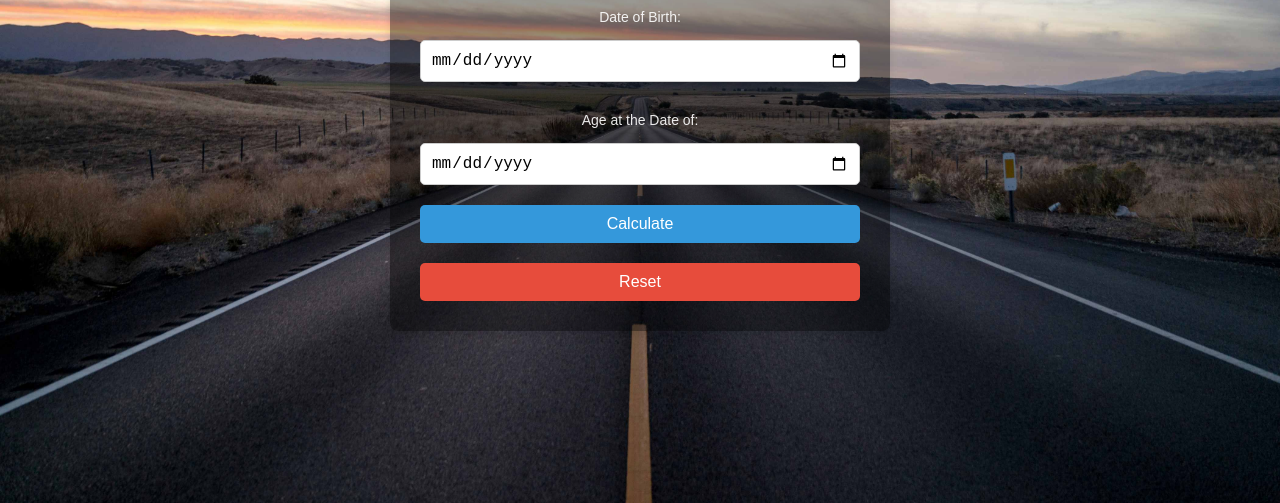
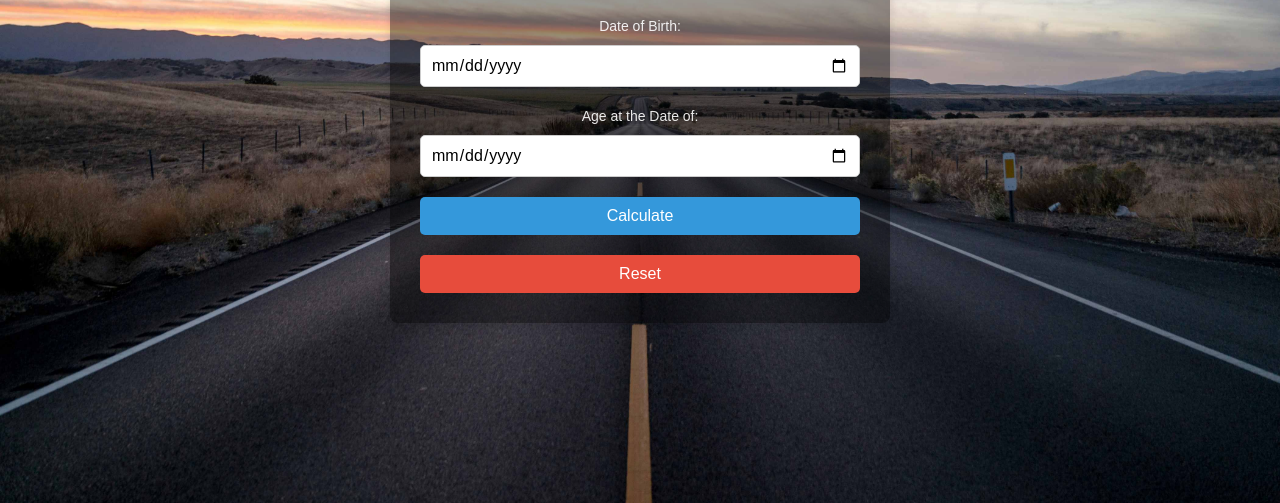
Before and after one commit to premkrrajbhar/Yukashi, a plain HTML site: page index.html in a window 1280 px wide. Shown: the part 297-800 px from the top of the page. Drawn offline with Linux system fonts and the light colour scheme.

Commit message:
removed unnecessary styles

```diff
--- a/css/style.css
+++ b/css/style.css
@@ -2,17 +2,14 @@
   margin: 0;
   padding: 0;
   box-sizing: border-box;
+  font-family: Arial, sans-serif;
 }
 
 body {
-  font-family: Arial, sans-serif;
-  background-color: #f4f4f9;
-  color: #333;
   display: flex;
   justify-content: center;
   align-items: center;
   min-height: 100vh;
-  padding: 20px;
   background: url(../image/bg-img.jpg);
   background-position: center;
   background-repeat: no-repeat;
@@ -23,6 +20,7 @@ body {
   background-color: rgba(0, 0, 0, 0.4);
   border-radius: 8px;
   padding: 30px;
+  margin: 30px;
   width: 100%;
   max-width: 500px;
   box-shadow: 0 4px 8px rgba(0, 0, 0, 0.1);
@@ -49,7 +47,6 @@ label {
   opacity: 0.9;
   font-weight: lighter;
   margin: 10px 0 5px;
-  display: block;
 }
 
 input[type="date"] {
```
